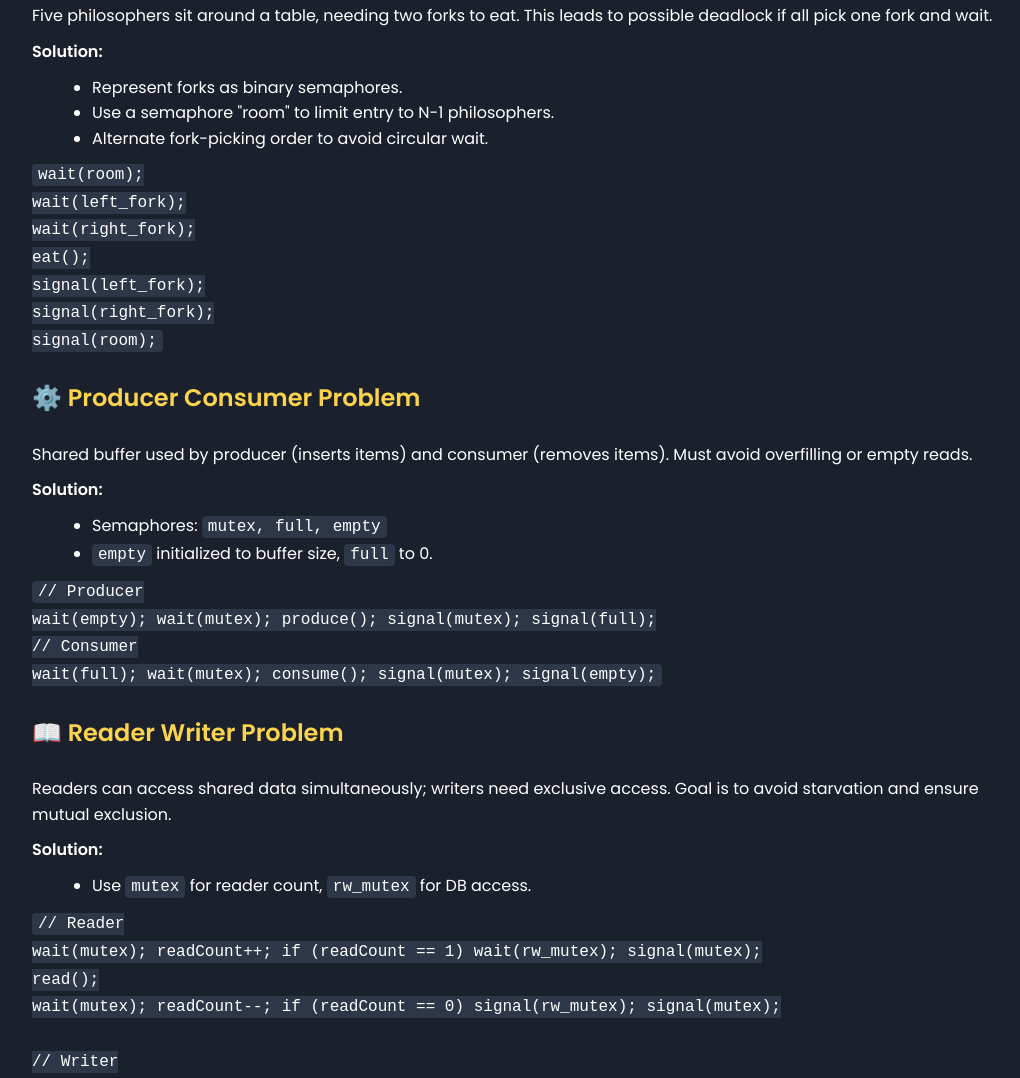
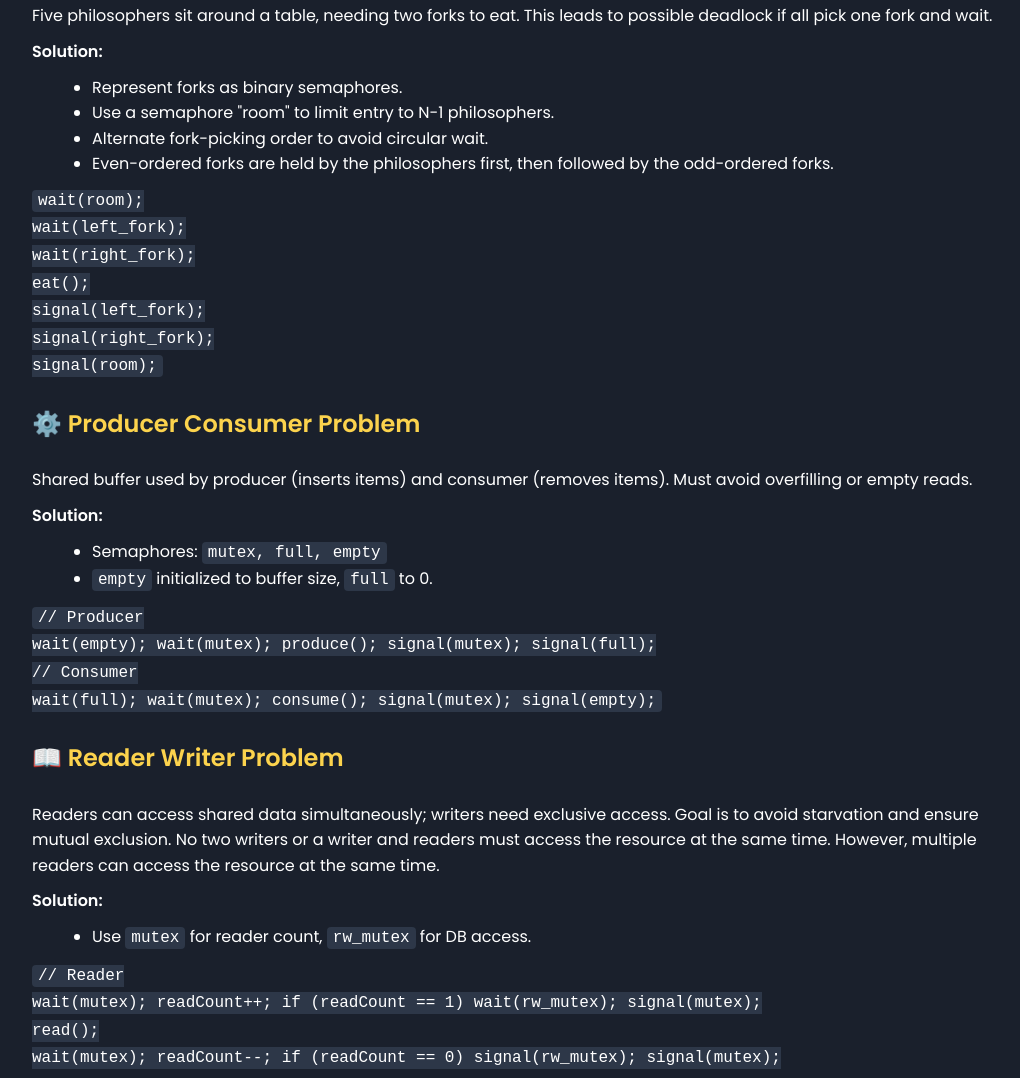
Before and after one commit to SRIRAM231005/OSXplore, a plain HTML site: page Process-Synchronization/opening_page.html in a window 1280 px wide. Shown: the part 1627-2705 px from the top of the page, without its empty margins (108-1128 px from the left). Drawn offline with Linux system fonts and the light colour scheme.

Commit message:
Update opening_page.html

```diff
--- a/Process-Synchronization/opening_page.html
+++ b/Process-Synchronization/opening_page.html
@@ -190,6 +190,7 @@
       <li>Represent forks as binary semaphores.</li>
       <li>Use a semaphore "room" to limit entry to N-1 philosophers.</li>
       <li>Alternate fork-picking order to avoid circular wait.</li>
+      <li>Even-ordered forks are held by the philosophers first, then followed by the odd-ordered forks.</li>
     </ul>
     <p><code>
       wait(room);<br>
@@ -216,7 +217,7 @@
     </code></p>
 
     <h3 id="reader">📖 Reader Writer Problem</h3>
-    <p>Readers can access shared data simultaneously; writers need exclusive access. Goal is to avoid starvation and ensure mutual exclusion.</p>
+    <p>Readers can access shared data simultaneously; writers need exclusive access. Goal is to avoid starvation and ensure mutual exclusion. No two writers or a writer and readers must access the resource at the same time. However, multiple readers can access the resource at the same time.</p>
     <p><strong>Solution:</strong></p>
     <ul>
       <li>Use <code>mutex</code> for reader count, <code>rw_mutex</code> for DB access.</li>
```
